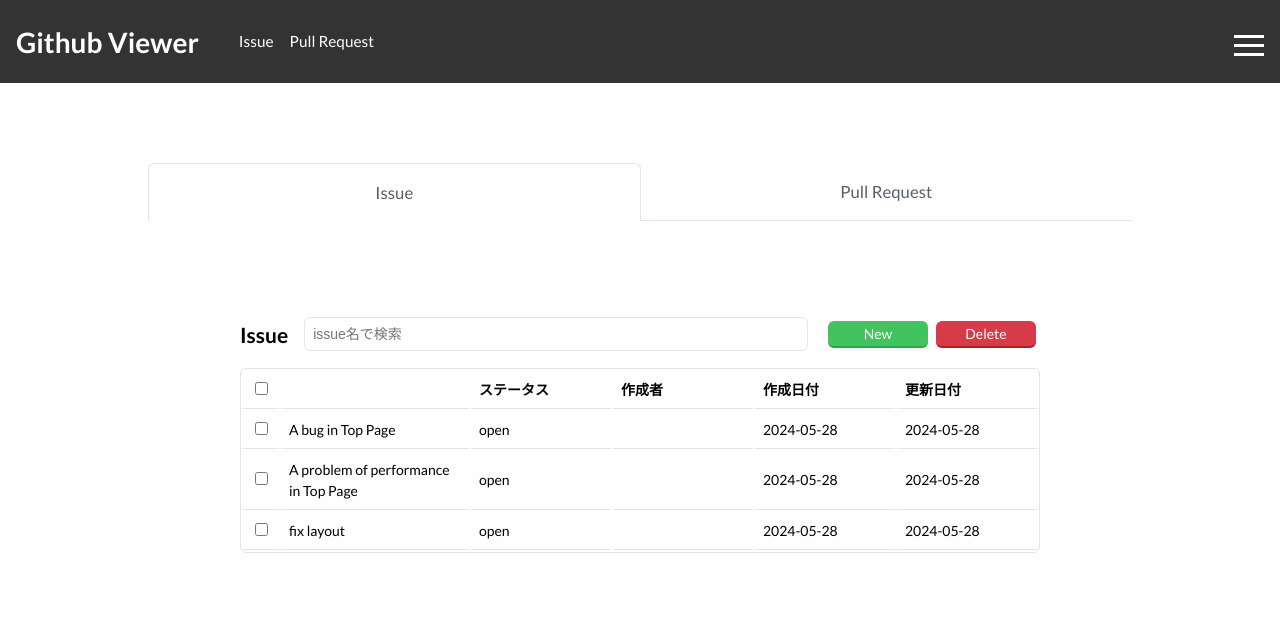
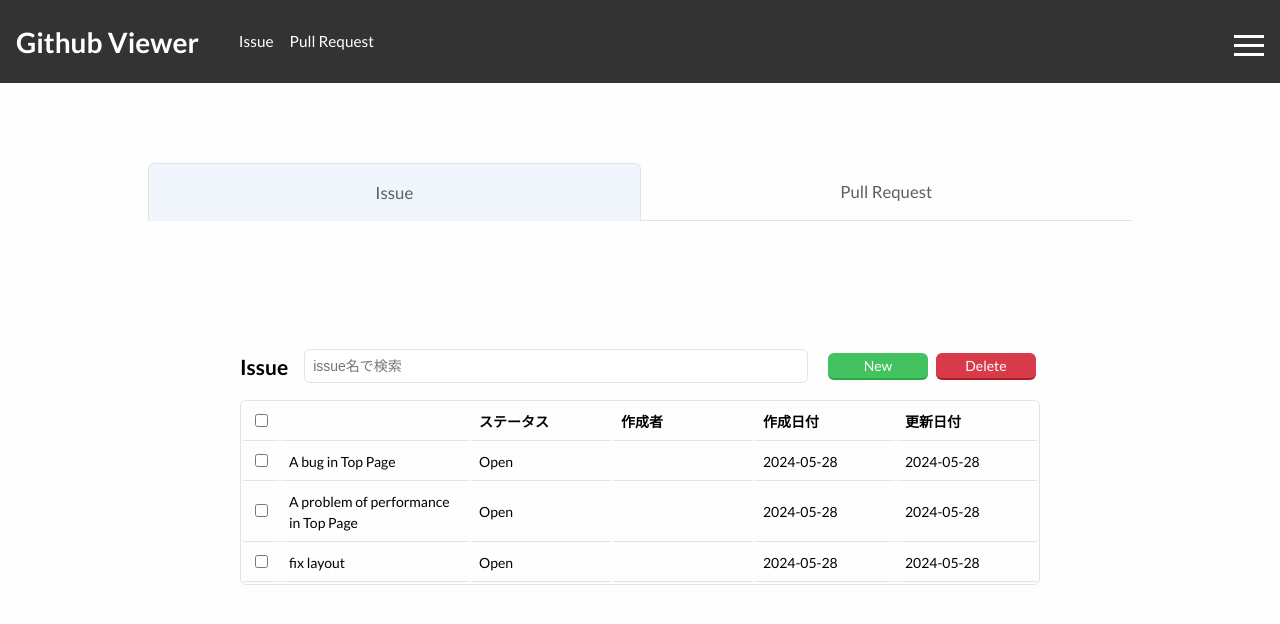
Before and after one commit to tatsuya1981/ws-0500-redux-github-viewer, a React (Create React App) app: page / in a window 1280 px wide. Shown: the top 624 px of the page. Built offline with nearby package versions, Linux system fonts and the light colour scheme.

Commit message:
create of edit funtion

```diff
--- a/package.json
+++ b/package.json
@@ -10,6 +10,7 @@
     "react-redux": "^9.1.2",
     "react-router-dom": "^6.23.1",
     "react-scripts": "^5.0.1",
+    "react-select": "^5.8.0",
     "styled-components": "^6.1.11",
     "web-vitals": "^2.1.0"
   },
@@ -38,13 +39,13 @@
     ]
   },
   "devDependencies": {
+    "@eslint/compat": "^1.0.3",
+    "@eslint/js": "^9.4.0",
     "@testing-library/jest-dom": "^5.14.1",
     "@testing-library/react": "^13.0.0",
     "@testing-library/user-event": "^13.2.1",
     "eslint": "9.x",
     "eslint-config-prettier": "^9.1.0",
-    "@eslint/compat": "^1.0.3",
-    "@eslint/js": "^9.4.0",
     "eslint-config-react-app": "^7.0.1",
     "eslint-plugin-react": "^7.34.2",
     "globals": "^15.3.0",
--- a/src/components/molecules/HeaderTag.jsx
+++ b/src/components/molecules/HeaderTag.jsx
@@ -1,24 +1,15 @@
 import styled from 'styled-components';
-import { useState } from 'react';
 
-export const HeaderTag = () => {
-  const [active, setActive] = useState(true);
-
-  const onClickTag = () => {
-    setActive((prevState) => !prevState);
-  };
-
+export const HeaderTag = ({ activeTab, onTabClick }) => {
   return (
-    <div>
     <SHeaderTagWrapper>
-        <SHeaderTagLeft active={active ? 'true' : ''} onClick={!active ? onClickTag : undefined}>
+      <SHeaderTagLeft active={activeTab === 'issue'} onClick={() => onTabClick('issue')}>
         <SHeaderTagSpan>Issue</SHeaderTagSpan>
       </SHeaderTagLeft>
-        <SHeaderTagRight active={!active ? 'true' : ''} onClick={active ? onClickTag : undefined}>
+      <SHeaderTagRight active={activeTab === 'pullRequest'} onClick={() => onTabClick('pullRequest')}>
         <SHeaderTagSpan>Pull Request</SHeaderTagSpan>
       </SHeaderTagRight>
     </SHeaderTagWrapper>
-    </div>
   );
 };
 
@@ -32,10 +23,11 @@ const SHeaderTagLeft = styled.li`
   font-size: 1.2rem;
   width: 100%;
   text-align: center;
-  border-top: ${(props) => (`${props.active}` ? `1px solid rgb(225, 228, 232)` : `initial`)};
-  border-right: ${(props) => (`${props.active}` ? `1px solid rgb(225, 228, 232)` : `initial`)};
-  border-left: ${(props) => (`${props.active}` ? `1px solid rgb(225, 228, 232)` : `initial`)};
-  border-bottom: ${(props) => (`${props.active}` ? `initial` : `1px solid rgb(225, 228, 232)`)};
+  border-top: ${(props) => (props.active ? `1px solid rgb(225, 228, 232)` : `initial`)};
+  border-right: ${(props) => (props.active ? `1px solid rgb(225, 228, 232)` : `initial`)};
+  border-left: ${(props) => (props.active ? `1px solid rgb(225, 228, 232)` : `initial`)};
+  border-bottom: ${(props) => (props.active ? `initial` : `1px solid rgb(225, 228, 232)`)};
+  background-color: ${(props) => (props.active ? `rgb(240, 246, 252)` : `initial`)};
   border-radius: 6px 6px 0px 0px;
   list-style-type: none;
 `;
@@ -44,10 +36,11 @@ const SHeaderTagRight = styled.li`
   font-size: 1.2rem;
   width: 100%;
   text-align: center;
-  border-top: ${(props) => (`${props.active}` ? `1px solid rgb(225, 228, 232)` : `initial`)};
-  border-right: ${(props) => (`${props.active}` ? `1px solid rgb(225, 228, 232)` : `initial`)};
-  border-left: ${(props) => (`${props.active}` ? `1px solid rgb(225, 228, 232)` : `initial`)};
-  border-bottom: ${(props) => (`${props.active}` ? `initial` : `1px solid rgb(225, 228, 232)`)};
+  border-top: ${(props) => (props.active ? `1px solid rgb(225, 228, 232)` : `initial`)};
+  border-right: ${(props) => (props.active ? `1px solid rgb(225, 228, 232)` : `initial`)};
+  border-left: ${(props) => (props.active ? `1px solid rgb(225, 228, 232)` : `initial`)};
+  border-bottom: ${(props) => (props.active ? `initial` : `1px solid rgb(225, 228, 232)`)};
+  background-color: ${(props) => (props.active ? `rgb(240, 246, 252)` : `initial`)};
   border-radius: 6px 6px 0px 0px;
   list-style-type: none;
 `;
--- a/src/components/molecules/IssueButtons.jsx
+++ b/src/components/molecules/IssueButtons.jsx
@@ -24,7 +24,7 @@ export const IssueButtons = () => {
       <Button variant={'danger'} onClick={() => console.log('Delete button clicked')}>
         Delete
       </Button>
-      <IssueModal isOpen={isModalOpen} onClose={handleCloseModal} />
+      <IssueModal isOpen={isModalOpen} onClose={handleCloseModal} modalType={'new'} />
     </SContainer>
   );
 };
--- a/src/components/organisms/IssueModal.jsx
+++ b/src/components/organisms/IssueModal.jsx
@@ -1,7 +1,8 @@
 import { useState } from 'react';
 import { useDispatch, useSelector } from 'react-redux';
 import styled from 'styled-components';
-import { addIssue } from '../../redux/issueSlice';
+import { addIssue, updateIssue } from '../../redux/issueSlice';
+import Select from 'react-select';
 
 const IssueModal = ({ isOpen, onClose, issue, modalType }) => {
   const [title, setTitle] = useState(modalType === 'edit' ? issue.title : '');
@@ -12,6 +13,13 @@ const IssueModal = ({ isOpen, onClose, issue, modalType }) => {
   const today = new Date()
     .toLocaleDateString('ja-JP', { day: '2-digit', month: '2-digit', year: 'numeric' })
     .replaceAll('/', '-');
+  const statusOptions = [
+    { value: 'Open', label: 'Open' },
+    { value: 'Close', label: 'Close' },
+  ];
+  const [selectedStatus, setSelectedStatus] = useState(
+    modalType === 'edit' ? { value: issue.status, label: issue.status } : null,
+  );
 
   const handleSubmit = () => {
     if (!title) {
@@ -23,16 +31,23 @@ const IssueModal = ({ isOpen, onClose, issue, modalType }) => {
     }
 
     const newIssue = {
-      id: Date.now(),
       title,
-      status: 'open',
-      user: user.userName,
+      status: modalType === 'edit' ? selectedStatus.value : 'Open',
       description,
-      creationDate: today,
       updateDate: today,
     };
 
-    dispatch(addIssue(newIssue));
+    if (modalType === 'edit') {
+      newIssue.id = issue.id;
+      newIssue.creationDate = issue.creationDate;
+      dispatch(updateIssue(newIssue));
+    } else {
+      newIssue.id = Date.now();
+      newIssue.user = user.userName;
+      newIssue.creationDate = today;
+      dispatch(addIssue(newIssue));
+    }
+
     onClose();
     setTitle('');
     setDescription('');
@@ -75,6 +90,20 @@ const IssueModal = ({ isOpen, onClose, issue, modalType }) => {
                 ></STextarea>
               </STitleInputWrapper>
             </STitleWrapper>
+            {modalType === 'edit' && (
+              <SSelectTitleWrapper>
+                <STitleLabel>ステータス</STitleLabel>
+                <Select
+                  value={selectedStatus}
+                  onChange={(selectedOption) => setSelectedStatus(selectedOption)}
+                  options={statusOptions}
+                  isSearchable={false}
+                  styles={selectStyles}
+                  components={{ IndicatorSeparator: () => null }}
+                  menuPortalTarget={document.body}
+                />
+              </SSelectTitleWrapper>
+            )}
           </STitleContainer>
           <SModalError> {errorMessage && <SModalErrorMessage>{errorMessage}</SModalErrorMessage>} </SModalError>
           <SModalButtonWrapper>
@@ -104,6 +133,11 @@ const SModalContent = styled.div`
   padding: 20px;
   margin: auto;
   width: 60%;
+  @media (max-width: 576px) {
+    width: 100%;
+    right: 0px !important;
+    left: 0px !important;
+  }
 `;
 
 const SModalContainer = styled.div`
@@ -211,4 +245,31 @@ const SModalButtonRight = styled.a`
   }
 `;
 
+const SSelectTitleWrapper = styled.div`
+  padding: 0px;
+  margin: 0px;
+`;
+
+const selectStyles = {
+  control: (provided) => ({
+    ...provided,
+    borderRadius: '6px',
+    border: '1px solid rgb(225, 228, 232)',
+    boxShadow: 'none',
+    '&:hover': {
+      border: '1px solid rgb(225, 228, 232)',
+    },
+    width: 'auto',
+    maxWidth: '100px',
+  }),
+  option: (provided, state) => ({
+    ...provided,
+    backgroundColor: state.isSelected ? 'rgb(225, 228, 232)' : 'white',
+    color: 'black',
+    '&:hover': {
+      backgroundColor: 'rgb(245, 245, 245)',
+    },
+  }),
+};
+
 export default IssueModal;
--- a/src/components/pages/Issue.jsx
+++ b/src/components/pages/Issue.jsx
@@ -36,10 +36,10 @@ const SIssueContainer = styled.div`
 `;
 
 const SIssueWrapper = styled.div`
-  padding: 16px;
+  padding: 16px 16px;
 `;
 
 const SIssueGroup = styled.div`
-  padding: 16px;
+  padding: 16px 16px;
   margin-top: 16px;
 `;
--- a/src/components/pages/Top.jsx
+++ b/src/components/pages/Top.jsx
@@ -1,15 +1,23 @@
 import styled from 'styled-components';
 import { HeaderTag } from '../molecules/HeaderTag';
 import { Issue } from './Issue';
+import { PullRequest } from './PullRequest';
+import { useState } from 'react';
 
 export const Top = () => {
+  const [activeTab, setActiveTab] = useState('issue');
+
+  const handleTabClick = (tab) => {
+    setActiveTab(tab);
+  };
+
   return (
     <STopIssue>
       <STopIssueContainer>
         <STopIssueWrapper>
-              <HeaderTag />
-              <Issue />
+          <HeaderTag activeTab={activeTab} onTabClick={handleTabClick} />
         </STopIssueWrapper>
+        <SContentWrapper>{activeTab === 'issue' ? <Issue /> : <PullRequest />}</SContentWrapper>
       </STopIssueContainer>
     </STopIssue>
   );
@@ -29,3 +37,7 @@ const STopIssueWrapper = styled.div`
   padding: 16px;
   margin-top: 16px;
 `;
+
+const SContentWrapper = styled.div`
+  padding: 16px;
+`;
--- a/src/redux/issueSlice.js
+++ b/src/redux/issueSlice.js
@@ -8,7 +8,7 @@ const issues = [
   {
     id: 1,
     title: 'A bug in Top Page',
-    status: 'open',
+    status: 'Open',
     user: '',
     description: 'Lorem ipsum dolor sit amet, consectetur adipiscing elit.',
     creationDate: today,
@@ -17,7 +17,7 @@ const issues = [
   {
     id: 2,
     title: 'A problem of performance in Top Page',
-    status: 'open',
+    status: 'Open',
     user: '',
     description: 'Lorem ipsum dolor sit amet, consectetur adipiscing elit.',
     creationDate: today,
@@ -26,7 +26,7 @@ const issues = [
   {
     id: 3,
     title: 'fix layout',
-    status: 'open',
+    status: 'Open',
     user: '',
     description: 'Lorem ipsum dolor sit amet, consectetur adipiscing elit.',
     creationDate: today,
```
Also changed, not shown: 1 other file (tests, documents, lock files or other folders). Lines whose indentation alone changed are shown as unchanged.
